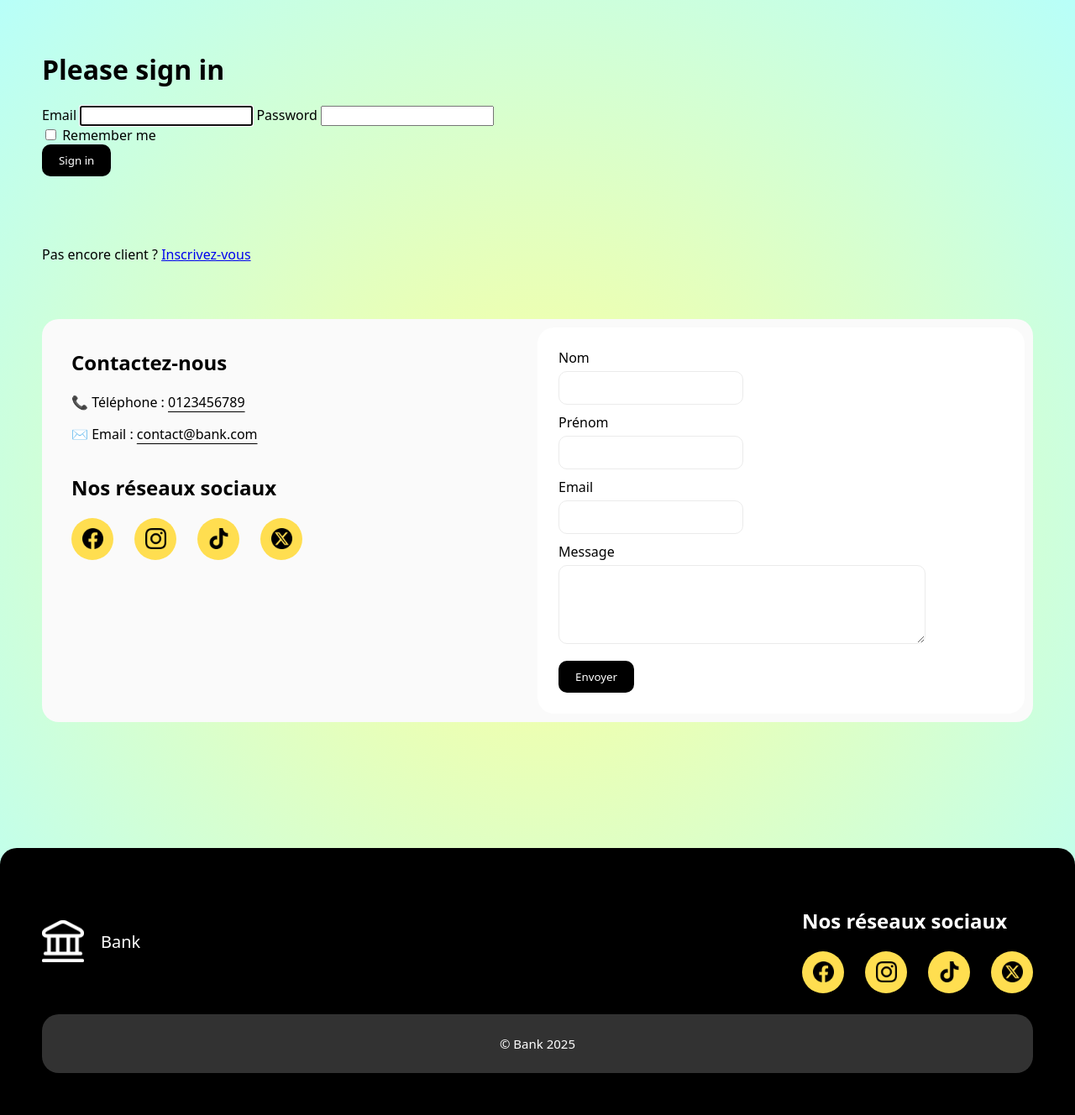
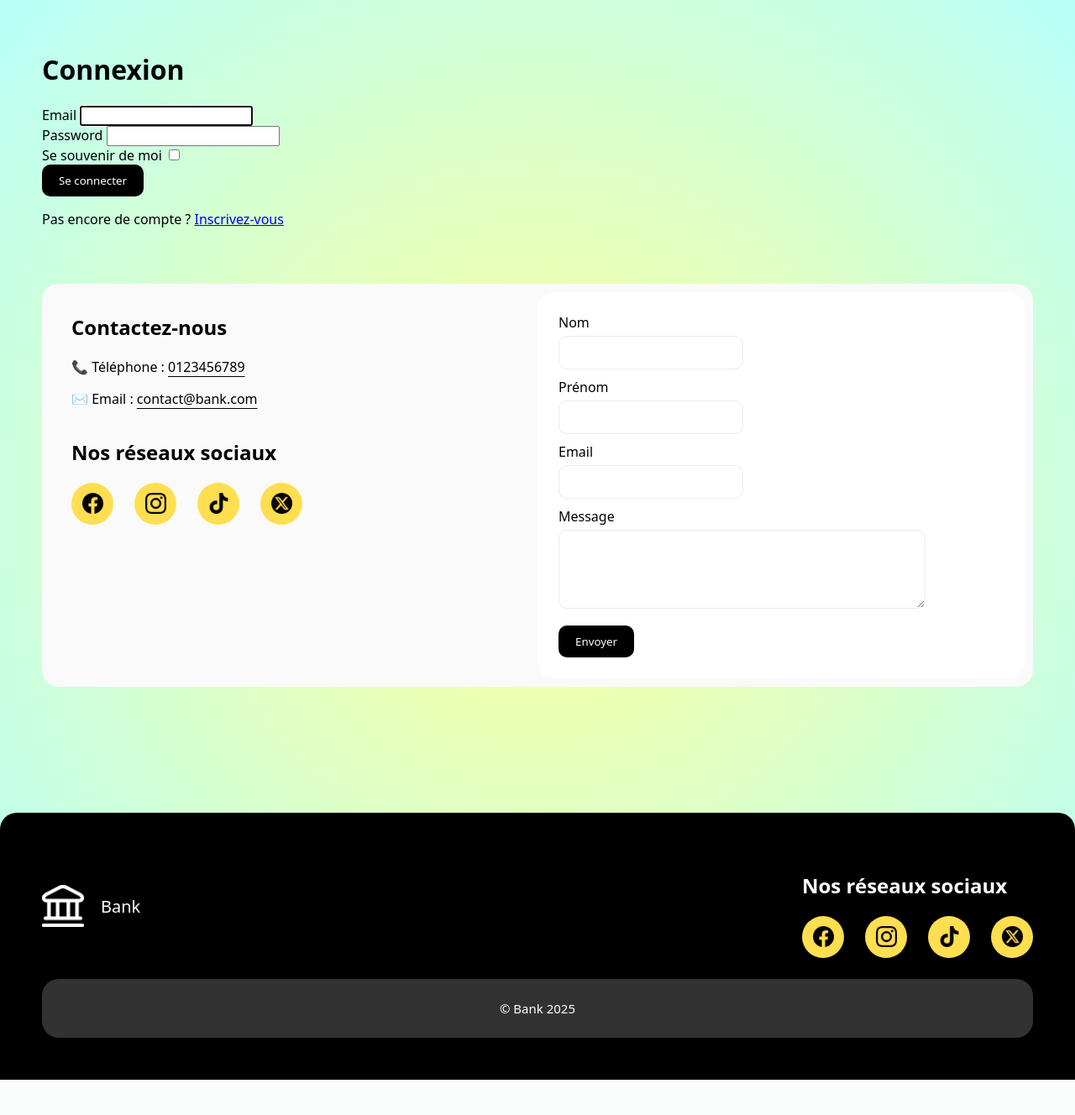
Before and after one commit to Erwan1202/challenge_web, a Symfony app: template templates/security/login.html.twig in a window 1280 px wide. Shown: the part 82-1410 px from the top of the page at 84% size. After the commit the page ends 1368 px from the top, so only its background shows below. Run offline with Twig, Linux system fonts and the light colour scheme; the template is opened without the code that fills it, so the values that code supplies are empty; some libraries are stand-ins or nearby versions.

Commit message:
Fixed a logic error in LoginController, added redirection to dashboard for already logged-in users in RegistrationController, updated register view to handle already logged-in users, and standardized login.html.twig with register view

```diff
--- a/templates/security/login.html.twig
+++ b/templates/security/login.html.twig
@@ -1,47 +1,47 @@
 {% extends 'base.html.twig' %}
 
-{% block title %}Log in!{% endblock %}
+{% block title %}Connexion{% endblock %}
 
 {% block body %}
+    <div class="loginContainer">
+        {% if app.user %}
+            <div class="mb-3">
+                <h1>Bonjour {{ app.user.userIdentifier }}</h1>
+                <a href="{{ path('app_dashboard') }}">Tableau de bord</a>
+                <a href="{{ path('app_logout') }}">Déconnexion</a>
+            </div>
+        {% else %}
+            <div class="loginFormContainer">
+                <h1>Connexion</h1>
                 <form method="post" action="{{ path('app_login') }}" data-turbo="false">
                     {% if error %}
                         <div class="alert alert-danger">{{ error.messageKey|trans(error.messageData, 'security') }}</div>
                     {% endif %}
 
-    {% if app.user %}
-        <div class="mb-3">
-            You are logged in as {{ app.user.userIdentifier }}, <a href="{{ path('app_logout') }}">Logout</a>
-        </div>
-    {% endif %}
-
-    <h1 class="h3 mb-3 font-weight-normal">Please sign in</h1>
-
-    <!-- Le champ email -->
+                    <div>
                         <label for="email">Email</label>
                         <input type="email" value="{{ last_username }}" name="email" id="email" class="form-control" autocomplete="email" required autofocus>
-
-    <!-- Le champ mot de passe -->
+                    </div>
+                    <div>
                         <label for="password">Password</label>
                         <input type="password" name="password" id="password" class="form-control" autocomplete="current-password" required>
+                    </div>
 
-    <!-- Le champ CSRF token -->
                     <input type="hidden" name="_csrf_token" value="{{ csrf_token('authenticate') }}">
 
-    <div class="checkbox mb-3">
-        <label>
-            <input type="checkbox" name="remember_me"> Remember me
-        </label>
+                    <div>
+                        <label for="remember_me">Se souvenir de moi</label>
+                        <input type="checkbox" name="remember_me" id="remember_me">
                     </div>
 
                     <!-- Bouton de connexion -->
-    <button class="btn btn-lg btn-primary" type="submit">
-        Sign in
-    </button>
+                    <button class="btn btn-lg btn-primary" type="submit">Se connecter</button>
                 </form>
 
-<div class="mt-3">
-    <p>Pas encore client ?
+                <p>Pas encore de compte ?
                     <a href="{{ path('app_register') }}" class="btn btn-link">Inscrivez-vous</a>
                 </p>
             </div>
+        {% endif %}
+    </div>
 {% endblock %}
```
Also changed, not shown: src/Controller/LoginController.php (+7 -6 lines), src/Controller/RegistrationController.php (+11 -0 lines), src/Security/LoginAuthenticator.php (+4 -5 lines), templates/registration/register.html.twig (+10 -0 lines). Lines whose indentation alone changed are shown as unchanged.
